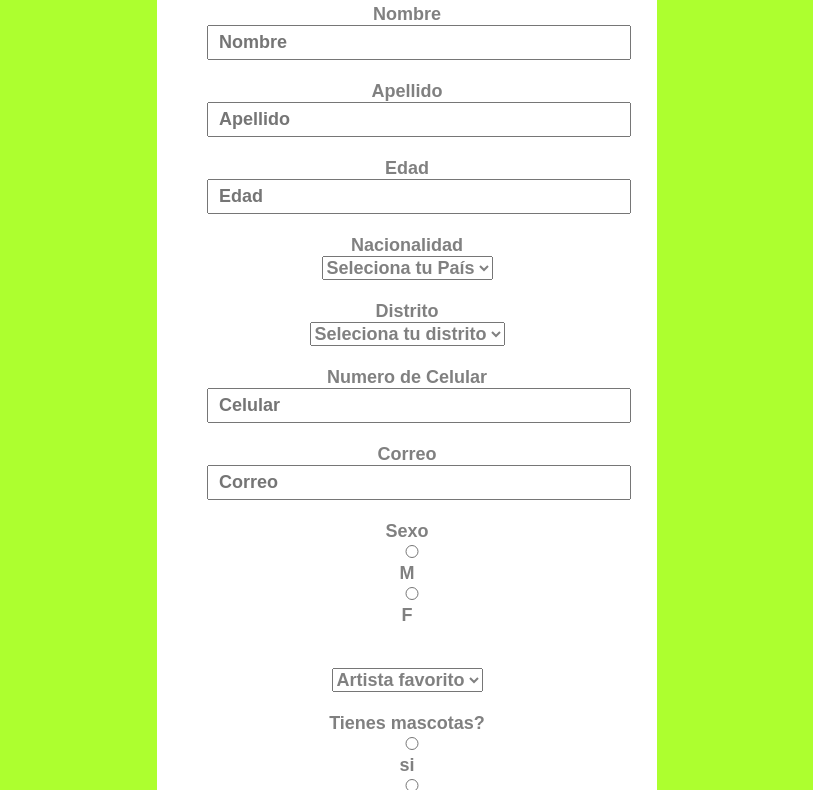
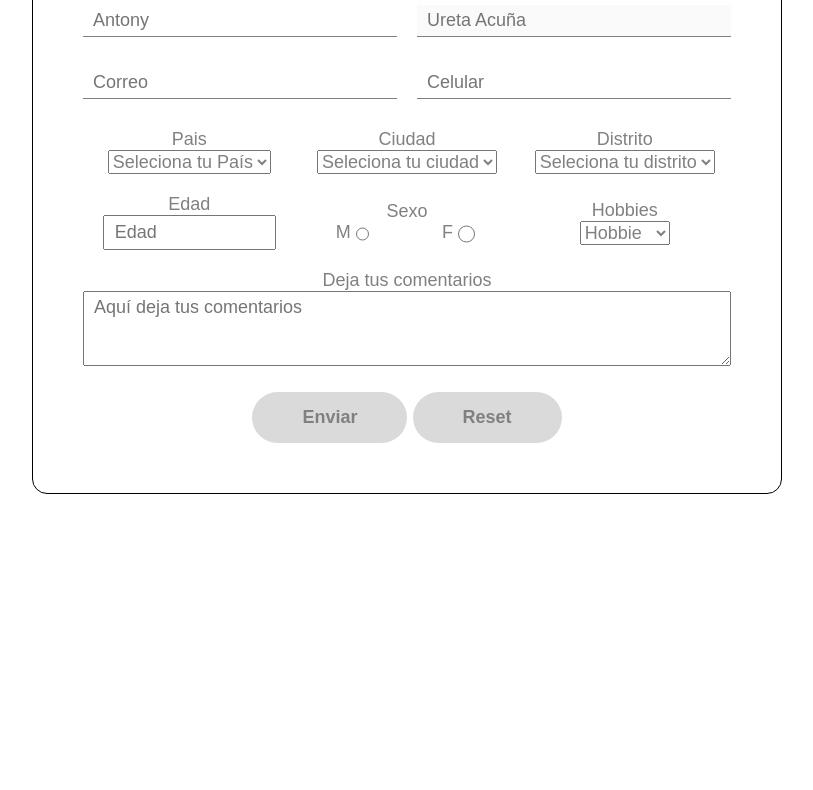
Before and after one commit to AntonyUre/S3L1-FORM, a plain HTML site: page index.html in a window 1280 px wide. Shown: the part 128-918 px from the top of the page, without its empty margins (233-1046 px from the left). After the commit the page ends 800 px from the top, so only its background shows below. Drawn offline with Linux system fonts and the light colour scheme.

Commit message:
se culmino con la validacion de formulario

```diff
--- a/index.html
+++ b/index.html
@@ -10,99 +10,83 @@
     <form method="GET" action="#">
         <h1>FORMULARIO</h1>
 
+        <div class="line">
+            <input name="name" id="name" type="text" placeholder="Antony" readonly>
 
-        <label for="name">Nombre</label>
-        <input name="name" id="name" type="text" placeholder="Nombre" required>
+            <input name="lastname" id="lastname" type="text" placeholder="Ureta Acuña" disabled>
+        </div>
 
-        <br>
-        <br>
+        <div class="line">
+            <input name="email" id="email" type="email" placeholder="Correo" required>
 
-        <label for="lastname">Apellido</label>
-        <input name="lastname" id="lastname" type="text" placeholder="Apellido" required>
+            <input name="celphone" id="celphone" type="tel" placeholder="Celular" required>
+        </div>
 
-        <br>
-        <br>
-
-        <label for="age">Edad</label>
-        <input name="age" id="age" type="number" placeholder="Edad" required>
-
-        <br>
-        <br>
-
-        <label for="nationality">Nacionalidad</label>
+        <div class="direccion">
+            <div class="pais">
+                <label for="nationality">Pais</label>
                 <select name="nationality" id="nationality" required>
                     <option value="">Seleciona tu País</option>
-            <option value="1">Perú</option>
-            <option value="2">Bolivia</option>
-            <option value="3">Ecuador</option>
+                    <option value="1">Pais1</option>
+                    <option value="2">Pais2</option>
+                    <option value="3">Pais3</option>
                 </select>
-
-
-        <br>
-        <br>
-
+            </div>
+            <div class="ciudad">
+                <label for="city" id="city" multiple>Ciudad</label>
+                <select name="city" id="city" required>
+                    <option value="">Seleciona tu ciudad</option>
+                    <option value="1">Ciudad1</option>
+                    <option value="2">Ciudad2</option>
+                    <option value="3">Ciudad3</option>
+                </select>
+            </div>
+            <div class="distrito">
                 <label for="district" id="district" multiple>Distrito</label>
                 <select name="district" id="district" required>
                     <option value="">Seleciona tu distrito</option>
-            <option value="1">San isidro</option>
-            <option value="2">Chosica</option>
-            <option value="3">Miraflores</option>
+                    <option value="1">Distrito1</option>
+                    <option value="2">Distrito2</option>
+                    <option value="3">Distrito3</option>
                 </select>
+            </div>
 
-        <br>
-        <br>
+        </div>
 
-        <label for="celphone">Numero de Celular</label>
-        <input name="celphone" id="celphone" type="tel" placeholder="Celular" required>
+        <div class="extra">
 
-        <br>
-        <br>
+            <div class="edad">
+                <label for="age">Edad</label>
+                <input name="age" id="age" type="number" placeholder="Edad" required min="18" max="60">
+            </div>
 
-        <label for="email">Correo</label>
-        <input name="email" id="email" type="email" placeholder="Correo" required>
-
-        <br>
-        <br>
-
+            <div class="sexo">
                     <label for="sex">Sexo</label>
+                <div class="opciones">
                     <label>
+                        M
                         <input name="sex" id="sex" type="radio" required>
-            M
                     </label>
                     <label>
+                        F
                         <input name="sex" id="sex" type="radio" required>
-            F
                     </label>
+                </div>
+            </div>
 
-        <br>
-        <br>
-
-        <label for="artist" id="artist" multiple></label>
+            <div class="hobbie">
+                <label for="artist" id="artist" multiple>Hobbies</label>
                 <select name="artist" id="artist" required>
-            <option value="">Artista favorito</option>
-            <option value="1">Artista1</option>
-            <option value="2">Artista2</option>
-            <option value="3">artista3</option>
+                    <option value="">Hobbie</option>
+                    <option value="1">Hobbie1</option>
+                    <option value="2">Hobbie2</option>
+                    <option value="3">Hobbie3</option>
                 </select>
-
-        <br>
-        <br>
-
-        <label>Tienes mascotas?</label>
-        <label>
-            <input name="pets" id="pets" type="radio" required>
-            si
-        </label>
-        <label>
-            <input name="pets" id="pets" type="radio" required>
-            no
-        </label>
-
-        <br>
-        <br>
+            </div>
+        </div>
 
         <label for="comments">Deja tus comentarios</label>
-        <textarea name="comments" id="comments" cols="30" rows="10" required placeholder="Aquí deja tus comentarios"></textarea>
+        <textarea name="comments" id="comments" cols="30" rows="3" required placeholder="Aquí deja tus comentarios" minlength="30" maxlength="40"></textarea>
 
         <br>
         <br>
--- a/styles/style.css
+++ b/styles/style.css
@@ -1,23 +1,56 @@
 *{
     font-family: Arial, Helvetica, sans-serif;
     font-size: 18px;
-    font-weight: bold;
     color: grey;
+    outline: none;
 }
-body{
-    background-color: greenyellow;
+
+.line{
+    display: grid;
+    grid-template-columns: repeat(2, 1fr);
+    column-gap: 20px;
+    margin-bottom: 30px;
+}
+
+.line input{
+    border: none;
+    border-bottom: 1px solid;
+}
+.direccion, .extra{
+    display: grid;
+    grid-template-columns: repeat(3, 1fr);
+    column-gap: 5px;
+    box-sizing: border-box;
+    align-items: center;
+    margin-bottom: 20px;
+}
+
+.edad input{
+    width: 173px;
+}
+.extra .opciones{
+    margin:0 auto;
+    display: grid;
+    grid-template-columns: repeat(2, 1fr);
+}
+
+.sexo .opciones label{
+    display: flex;
+    padding:0 35px;
 }
 form{
-    width: 500px;
+    width: 750px;
     box-sizing: border-box;
     background: #fff;
     margin: 0 auto;
     padding: 50px;
+    border: 1px solid #000;
     border-radius: 15px;
     text-align: center;
 }
 input, textarea{
     width:100%;
+    box-sizing: border-box;
     padding: 5px 10px;
 }
 label{
@@ -26,3 +59,22 @@ label{
 h1{
     font-size: 30px;
 }
+button{
+    font-weight: bold;
+    padding: 15px 50px;
+    border-radius: 32px;
+    border: none;
+    background: #dadada;
+}
+button:hover{
+    background: green;
+    transition: ease-in 0.3s;
+    color: #fff;
+}
+
+input:hover:valid{
+    border-bottom: 1px solid green;
+}
+input:hover:invalid{
+    border-bottom: 1px solid red;
+}
```
Lines whose indentation alone changed are shown as unchanged.
